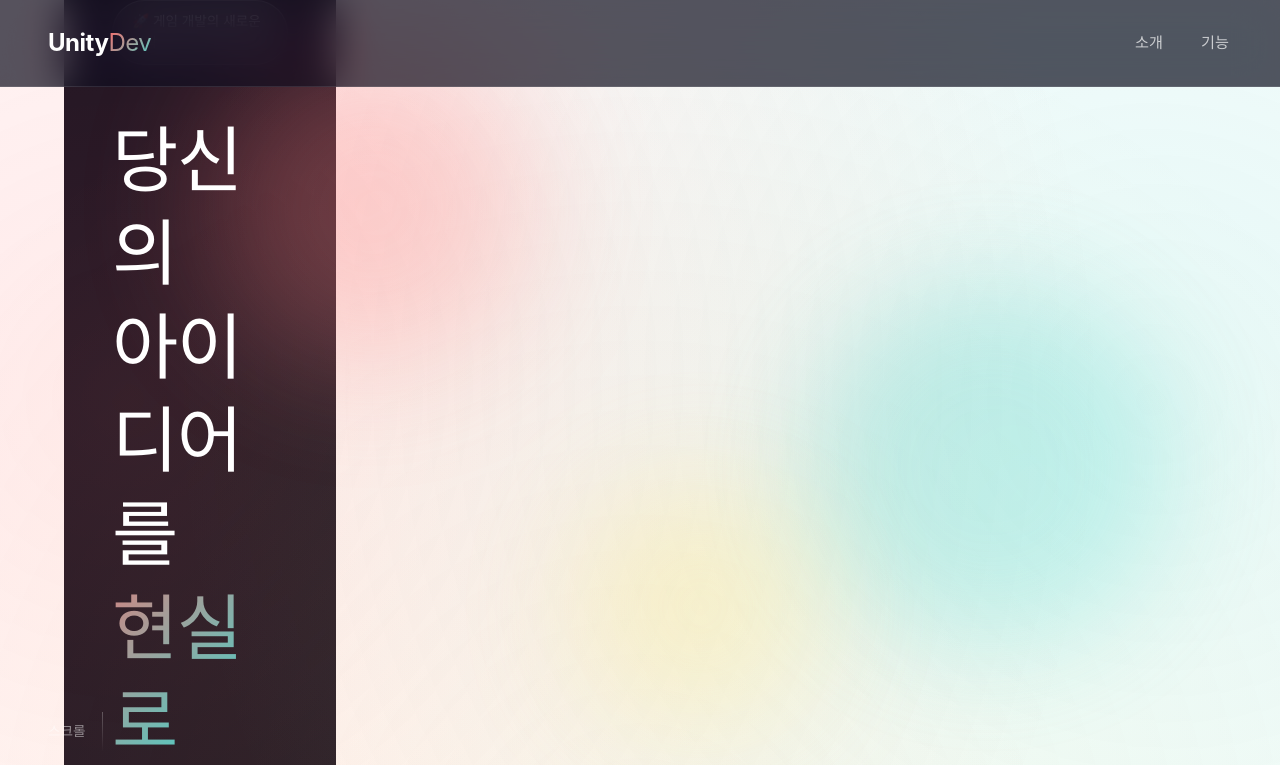
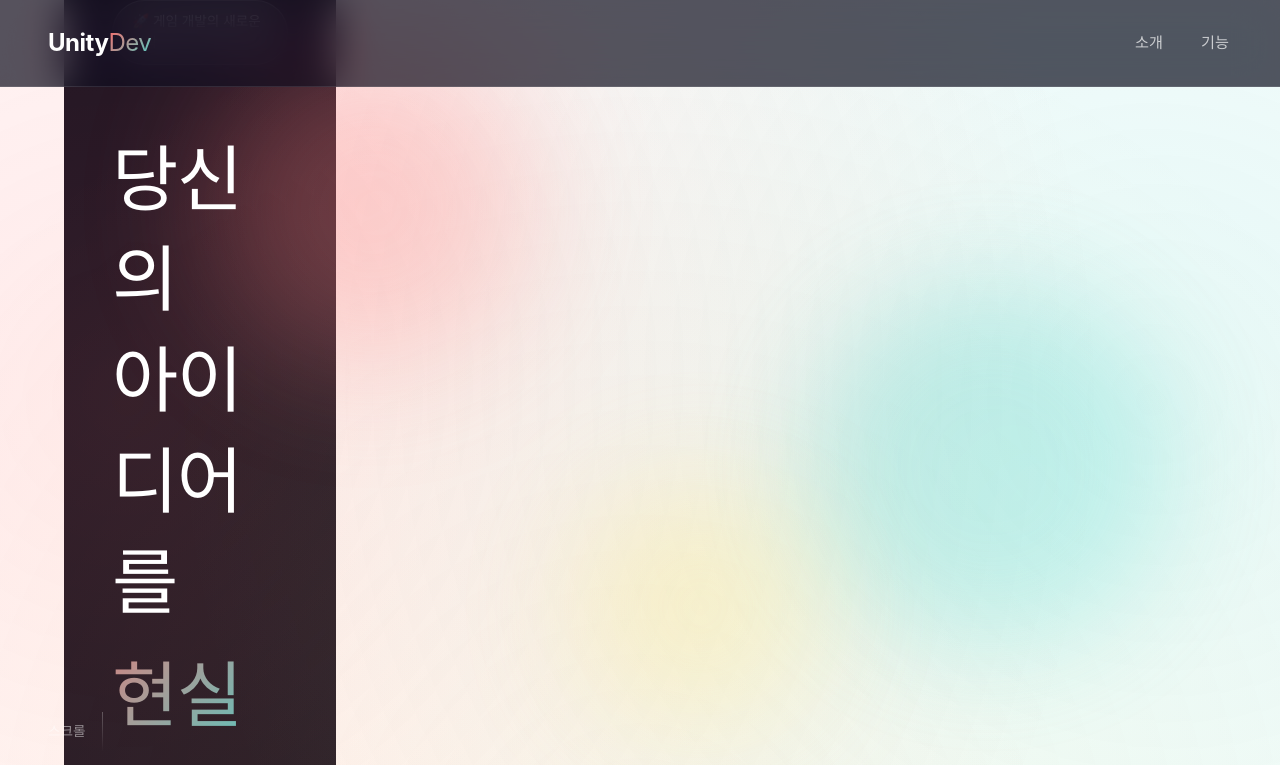
Before and after one commit to jjc6252498/unity-dev-site, a Vue app: page / in a window 1280 px wide. Shown: the top 765 px of the page. Built offline with nearby package versions, Linux system fonts and the light colour scheme.

Commit message:
Fix: title-line 텍스트 잘림 최종 해결 - line-height 1.4, padding 추가

```diff
--- a/src/views/HomeView.vue
+++ b/src/views/HomeView.vue
@@ -238,6 +238,7 @@ onMounted(() => {
   padding: 0 3rem;
   position: relative;
   z-index: 1;
+  overflow: visible;
 }
 
 .hero-content {
@@ -246,6 +247,7 @@ onMounted(() => {
   width: 100%;
   position: relative;
   z-index: 10;
+  overflow: visible;
 }
 
 .badge {
@@ -262,7 +264,7 @@ onMounted(() => {
 .hero-title {
   font-size: clamp(2.5rem, 6vw, 4.5rem);
   font-weight: 800;
-  line-height: 1.3;
+  line-height: 1.4;
   margin-bottom: 2.5rem;
   letter-spacing: -0.02em;
   word-break: keep-all;
@@ -270,6 +272,7 @@ onMounted(() => {
   white-space: normal;
   position: relative;
   z-index: 10;
+  padding: 0.5rem 0;
 }
 
 .title-line {
@@ -277,6 +280,8 @@ onMounted(() => {
   animation: slideUp 0.8s ease-out backwards;
   white-space: normal;
   overflow-wrap: break-word;
+  padding: 0.3rem 0;
+  margin: 0.2rem 0;
 }
 
 .title-line:nth-child(2) { animation-delay: 0.1s; }
```
